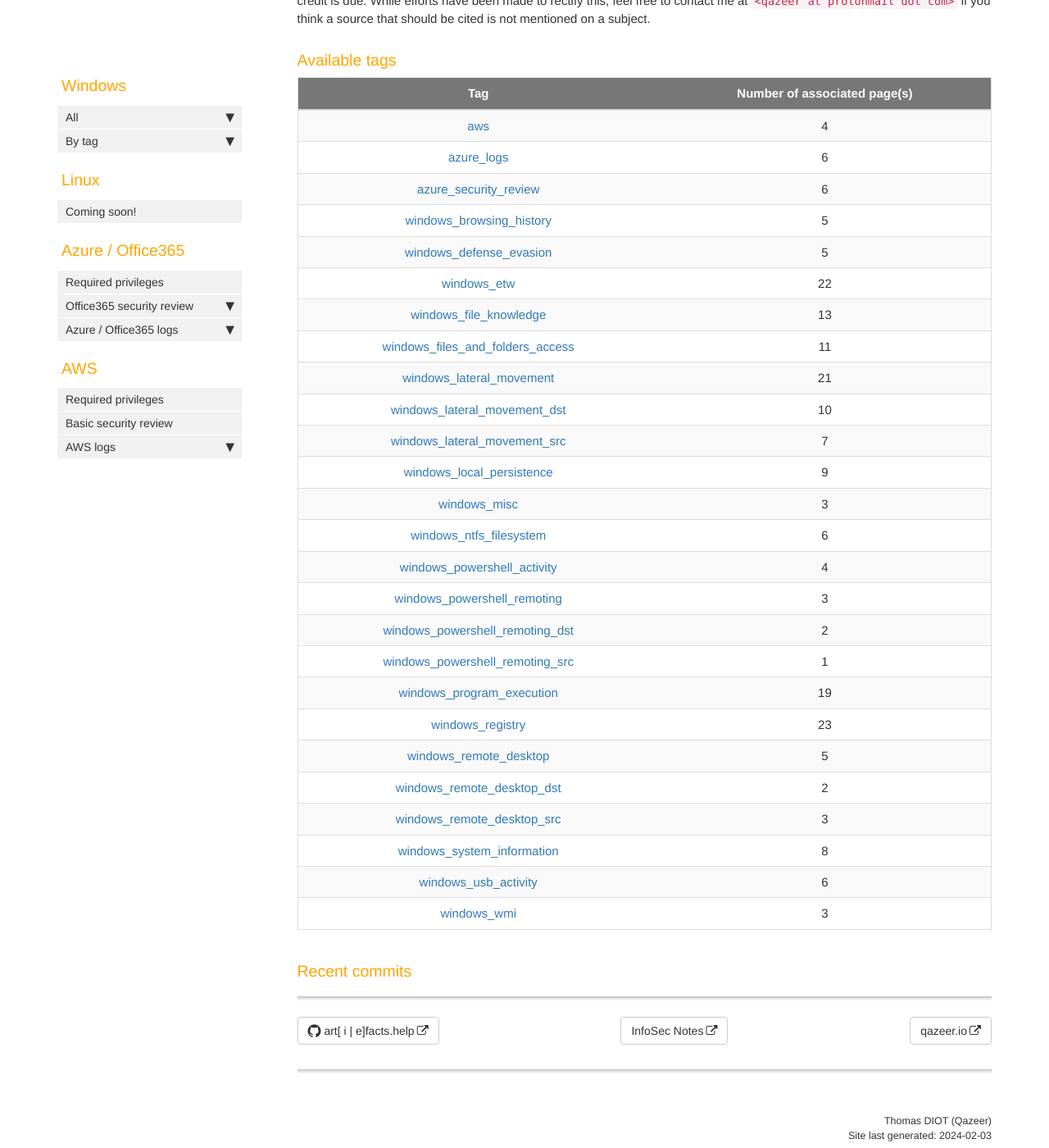
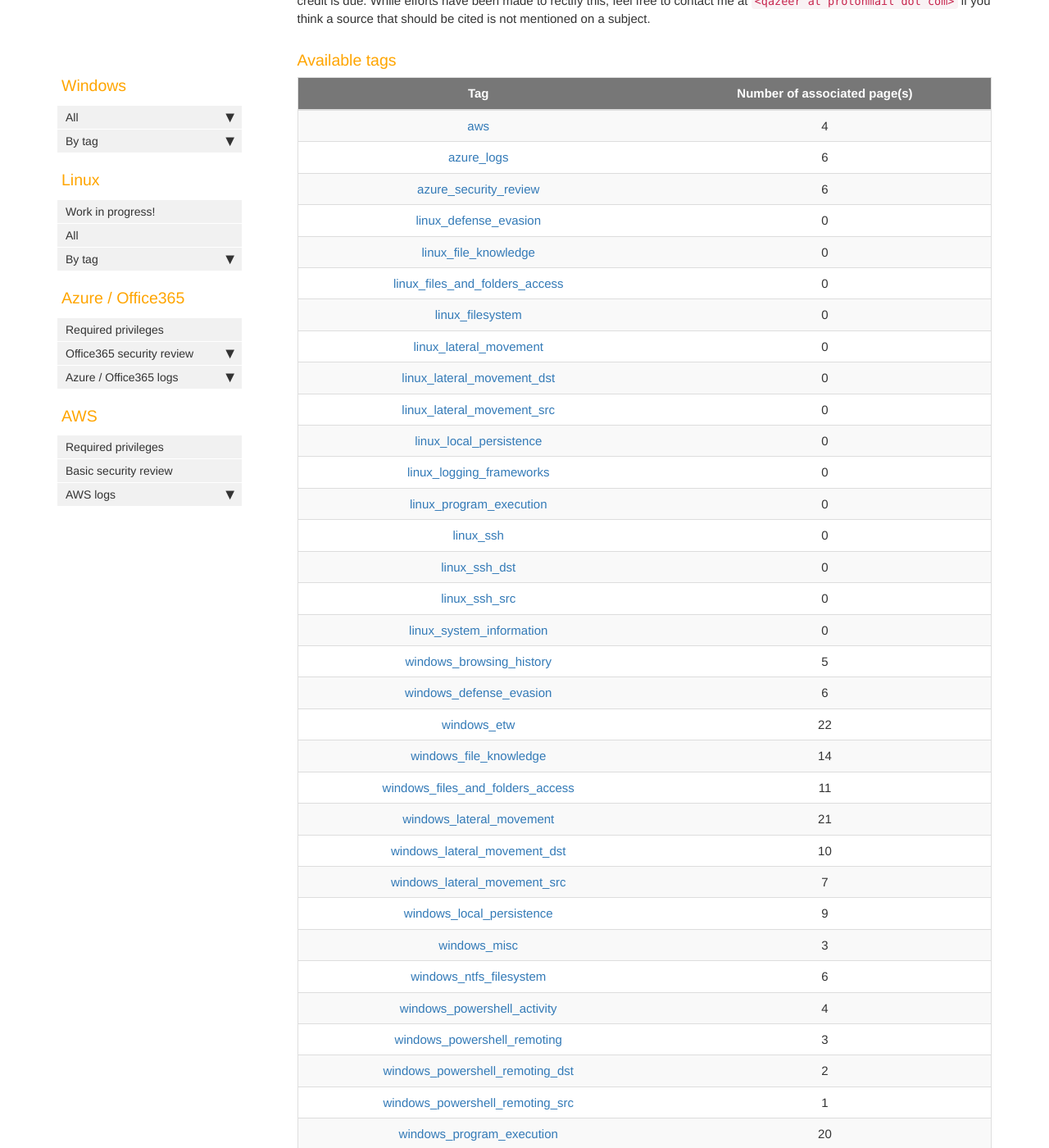
Before and after one commit to Qazeer/artefacts.help, a Jekyll site: the page built from index.md, in a window 1280 px wide and 1400 px high, scrolled down 238 px. Shown: the whole window at 82% size. Built offline with Jekyll 4.4.1, drawn with Linux system fonts in a browser that asks for light colours; comment, search, counter and statistics services are not loaded; our own code applies the rules of GitHub Pages for plain Markdown files.

Commit message:
Init Linux - Add tags

```diff
--- a/_data/sidebars/sidebar.yml
+++ b/_data/sidebars/sidebar.yml
@@ -511,7 +511,7 @@
       url: /tag_windows_file_knowledge.html
       output: web
 
-    - title: 'Category - Files and children access'
+    - title: 'Category - Files and folders access'
       url: /tag_windows_files_and_folders_access.html
       output: web
 
@@ -603,9 +603,81 @@
   output: web
   children:
 
-  - title: Coming soon!
+  - title: Work in progress!
     url: /linux.html
     output: web
+
+  - title: All
+    output: web
+    children:
+
+  - title: By tag
+    output: web
+    children:
+
+    - title: 'Type - Filesystem'
+      url: /tag_linux_filesystem.html
+      output: web
+
+    - title: 'Type - Logging framework'
+      url: /tag_linux_logging_frameworks.html
+      output: web
+
+    - title: 'Category - System information'
+      url: /tag_linux_system_information.html
+      output: web
+
+    - title: 'Category - File knowledge'
+      url: /tag_linux_file_knowledge.html
+      output: web
+
+    - title: 'Category - Files and folders access'
+      url: /tag_linux_files_and_folders_access.html
+      output: web
+
+    - title: 'Category - Program execution'
+      url: /tag_linux_program_execution.html
+      output: web
+
+    - title: 'Category - Lateral movement'
+      output: web
+      children:
+
+      - title: All
+        url: /tag_linux_lateral_movement.html
+        output: web
+
+      - title: Destination host
+        url: /tag_linux_lateral_movement_dst.html
+        output: web
+
+      - title: Source host
+        url: /tag_linux_lateral_movement_src.html
+        output: web
+
+      - title: SSH
+        output: web
+        children:
+
+        - title: All
+          url: /tag_linux_ssh.html
+          output: web
+
+        - title: Destination host
+          url: /tag_linux_ssh_dst.html
+          output: web
+
+        - title: Source host
+          url: /tag_linux_ssh_src.html
+          output: web
+
+    - title: 'Category - Local persistence'
+      url: /tag_linux_local_persistence.html
+      output: web
+
+    - title: 'Category - Defense evasion'
+      url: /tag_linux_defense_evasion.html
+      output: web
 
 - title: Azure / Office365
   output: web
--- a/_data/tags.yml
+++ b/_data/tags.yml
@@ -25,3 +25,17 @@ allowed-tags:
   - aws
   - azure_logs
   - azure_security_review
+  - linux_filesystem
+  - linux_logging_frameworks
+  - linux_system_information
+  - linux_file_knowledge
+  - linux_files_and_folders_access
+  - linux_program_execution
+  - linux_lateral_movement
+  - linux_lateral_movement_src
+  - linux_lateral_movement_dst
+  - linux_ssh
+  - linux_ssh_src
+  - linux_ssh_dst
+  - linux_local_persistence
+  - linux_defense_evasion
--- /dev/null
+++ b/pages/tags/tag_linux_files_and_folders_access.md
@@ -0,0 +1,11 @@
+---
+title: "Linux - Files and folders access"
+tagName: linux_files_and_folders_access
+search: exclude
+permalink: tag_linux_files_and_folders_access.html
+sidebar: sidebar
+hide_sidebar: false
+folder: tags
+---
+
+{% include taglogic.html %}
--- /dev/null
+++ b/pages/tags/tag_linux_lateral_movement.md
@@ -0,0 +1,11 @@
+---
+title: "Linux - Lateral movement"
+tagName: linux_lateral_movement
+search: exclude
+permalink: tag_linux_lateral_movement.html
+sidebar: sidebar
+hide_sidebar: false
+folder: tags
+---
+
+{% include taglogic.html %}
--- /dev/null
+++ b/pages/tags/tag_linux_lateral_movement_dst.md
@@ -0,0 +1,11 @@
+---
+title: "Linux - Lateral movement - Destination host"
+tagName: linux_lateral_movement_dst
+search: exclude
+permalink: tag_linux_lateral_movement_dst.html
+sidebar: sidebar
+hide_sidebar: false
+folder: tags
+---
+
+{% include taglogic.html %}
--- /dev/null
+++ b/pages/tags/tag_linux_lateral_movement_src.md
@@ -0,0 +1,11 @@
+---
+title: "Linux - Lateral movement - Source host"
+tagName: linux_lateral_movement_src
+search: exclude
+permalink: tag_linux_lateral_movement_src.html
+sidebar: sidebar
+hide_sidebar: false
+folder: tags
+---
+
+{% include taglogic.html %}
--- /dev/null
+++ b/pages/tags/tag_linux_ssh.md
@@ -0,0 +1,11 @@
+---
+title: "Linux - SSH"
+tagName: linux_ssh
+search: exclude
+permalink: tag_linux_ssh.html
+sidebar: sidebar
+hide_sidebar: false
+folder: tags
+---
+
+{% include taglogic.html %}
--- /dev/null
+++ b/pages/tags/tag_linux_ssh_dst.md
@@ -0,0 +1,11 @@
+---
+title: "Linux - SSH - Destination host"
+tagName: linux_ssh_dst
+search: exclude
+permalink: tag_linux_ssh_dst.html
+sidebar: sidebar
+hide_sidebar: false
+folder: tags
+---
+
+{% include taglogic.html %}
--- /dev/null
+++ b/pages/tags/tag_linux_ssh_src.md
@@ -0,0 +1,11 @@
+---
+title: "Linux - SSH - Source host"
+tagName: linux_ssh_src
+search: exclude
+permalink: tag_linux_ssh_src.html
+sidebar: sidebar
+hide_sidebar: false
+folder: tags
+---
+
+{% include taglogic.html %}
```
Also changed, not shown: pages/tags/tag_linux_defense_evasion.md (added, +11 -0 lines), pages/tags/tag_linux_file_knowledge.md (added, +11 -0 lines), pages/tags/tag_linux_filesystem.md (added, +11 -0 lines), pages/tags/tag_linux_local_persistence.md (added, +11 -0 lines), pages/tags/tag_linux_logging_frameworks.md (added, +11 -0 lines), pages/tags/tag_linux_program_execution.md (added, +11 -0 lines), pages/tags/tag_linux_system_information.md (added, +11 -0 lines), pages/tags/tag_windows_local_persistence.md (+1 -1 lines), pages/tags/tag_windows_program_execution.md (+1 -1 lines), pages/windows/defender_detection_history.md (added, +14 -0 lines).
